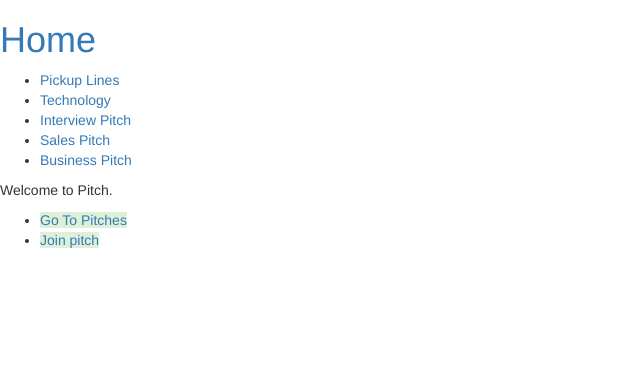
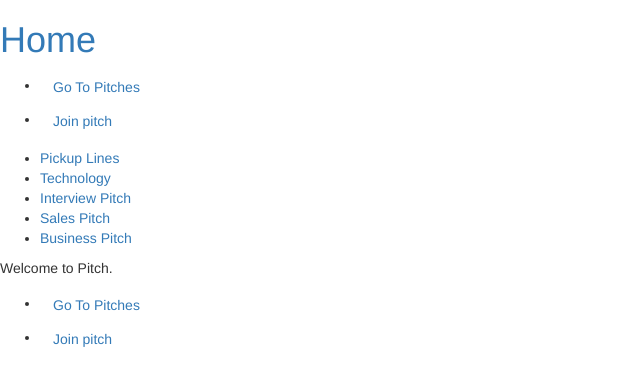
Before and after one commit to drewheathens/pitch-1, a Flask app: page / in a window 1280 px wide. Shown: the top 386 px of the page, without its empty margins (0-640 px from the left). Run offline with Flask 2, Linux system fonts and the light colour scheme; data that the repository does not hold is empty; some libraries are stand-ins or nearby versions.

Commit message:
added sign in and go to pitches

```diff
--- a/app/templates/index.html
+++ b/app/templates/index.html
@@ -14,10 +14,10 @@
             <li><a class="btn" href="/post/{{current_user.id}}">My Pitches</a></li>
 
             {% else%}</ul>
-            <ul class="nospace inline pushright">
-                <li><a type="button" name="button" class=bg-success  href="/post">Go To Pitches</a></li>
+            <ul>
+                <li><a class="btn"  href="/post">Go To Pitches</a></li>
 
-            <li><a type="button" name="button" class=bg-success href="{{url_for('auth.register')}}">Join pitch</a></li>
+            <li><a class="btn" href="{{url_for('auth.register')}}">Join pitch</a></li>
           </ul>{%endif %}
         </footer>
       </article>
--- a/app/templates/navbar.html
+++ b/app/templates/navbar.html
@@ -2,6 +2,10 @@
         <header id="header" class="hoc clear">
           <div id="logo" class="fl_left">
             <h1><a href="/">Home</a></h1>
+            <ul>
+            <li><a class="btn"  href="/post">Go To Pitches</a></li>
+            <li><a class="btn" href="{{url_for('auth.register')}}">Join pitch</a></li>
+            </ul>
           </div>
           <nav id="mainav" class="fl_right">
             <ul class="clear">
```
Also changed, not shown: app/email.py (+0 -25 lines), 1 other file.
